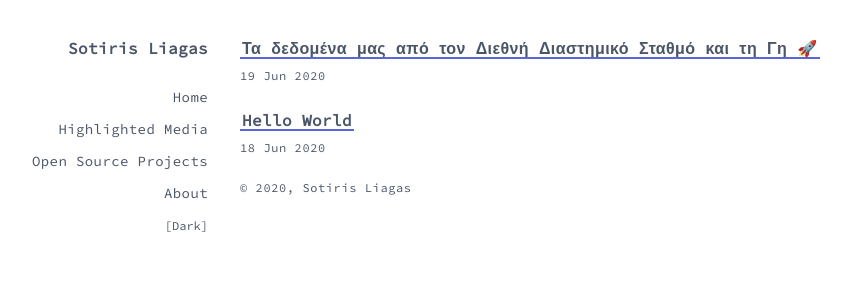
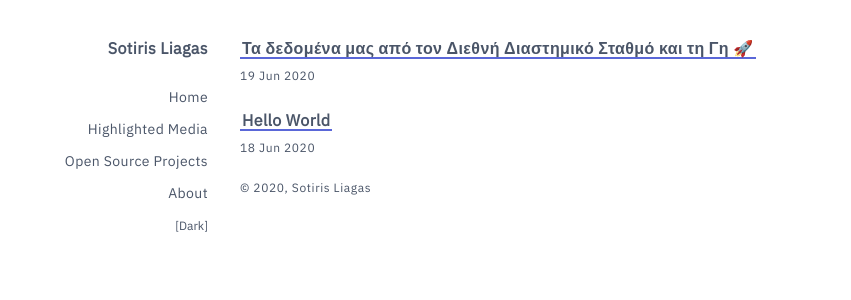
Before and after one commit to liagason/A-Jekyll-Blog, a Jekyll site: the page built from index.html, in a window 1280 px wide. Shown: the top 300 px of the page, without its empty margins (128-979 px from the left). Built offline with Jekyll 4.4.1, drawn with Linux system fonts in a browser that asks for light colours.

Commit message:
Update default.html

```diff
--- a/_layouts/default.html
+++ b/_layouts/default.html
@@ -17,12 +17,12 @@
     <meta name="keywords" content="teaching, edtech, elemedu, programming, coding, k-12, liagason, Sotiris Liagas, Sotirios Liagkas, Σωτήριος Λιάγκας, Σωτήρης Λιάγκας">
 
     <link rel="stylesheet" href="https://unpkg.com/tailwindcss/dist/tailwind.min.css">
-    <link href='https://fonts.googleapis.com/css?family=Source+Code+Pro' rel='stylesheet' type='text/css'>
+    <link href='https://fonts.googleapis.com/css?family=IBM+Plex+Sans' rel='stylesheet' type='text/css'>
     <link rel="stylesheet" href="/css/syntax.css" type="text/css" />
 
     <style>
-        .quicksand {
-            font-family: 'Source Code Pro', sans-serif;
+        .customfont {
+            font-family: 'IBM Plex Sans', sans-serif;
         }
 
         ::selection {
@@ -85,7 +85,7 @@
 
 </head>
 
-<body class="md:px-6 lg:px-8 max-w-6xl mx-auto px-4 bg-white text-gray-700 font-sans quicksand">
+<body class="md:px-6 lg:px-8 max-w-6xl mx-auto px-4 bg-white text-gray-700 font-sans customfont">
     <main class="flex flex-wrap">
         <div class="w-full md:w-1/4 mt-4 md:pr-8">
             <div class="md:float-right md:text-right leading-loose tracking-wide md:sticky md:top-0 overflow-hidden break-words">
```
